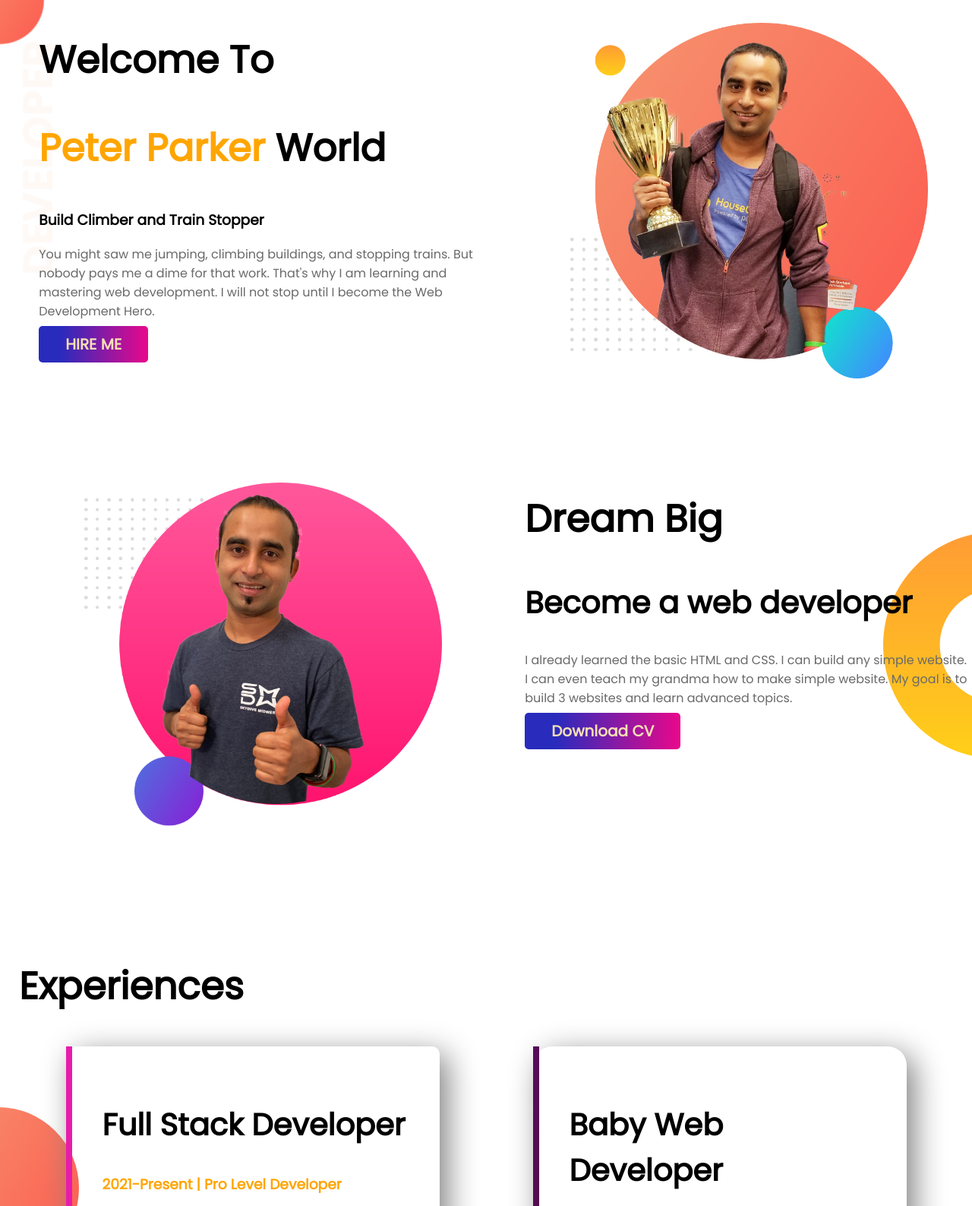
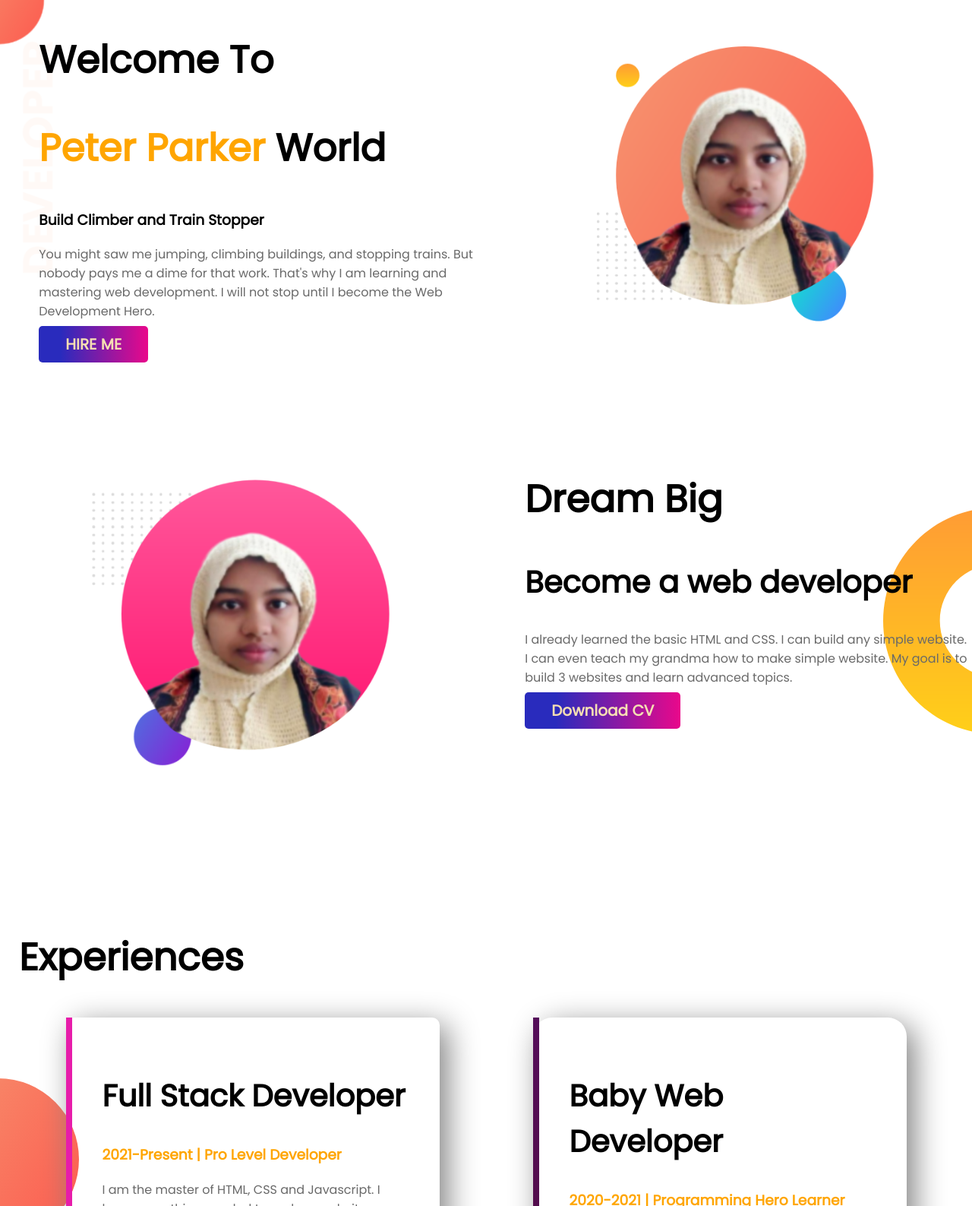
Before and after one commit to afruzaakter/My-Portfolio-website, a plain HTML site: page index.html in a window 1280 px wide. Shown: the top 1587 px of the page at 76% size. Drawn offline with Linux system fonts and the light colour scheme.

Commit message:
add my picture

```diff
--- a/index.html
+++ b/index.html
@@ -18,7 +18,7 @@
             <a class="link-button" target="_blank" href="#">HIRE ME</a>
         </div>
             <div class="article">
-                <img src="images/jhankar.png" alt="afruza akter sonia">
+                <img src="images/template (1).png" alt="afruza akter sonia">
             </div>
 
     </section>
@@ -26,7 +26,7 @@
     <!--Section 2 part start-->
 <section class="dream-banner flexible-container">
     <div class="article">
-        <img src="images/jhankar2.png" alt="">
+        <img src="images/template (2).png" alt="">
     </div>
     <div class="article">
         <h1>Dream Big</h1>
--- a/style.css
+++ b/style.css
@@ -2,15 +2,10 @@
 body{
     font-family: 'Poppins', sans-serif;
     margin: 0;
+
 }
 
-/* .images img{
-width: 200px;
-height: 200px;
-border-radius: 50%;
-text-align: center;
 
-}*/
 h1{
     font-size: 50px;
 }
@@ -37,7 +32,6 @@ p{
 }
 .article img{
     width:80%;
-    margin-top: 30px;
     margin-left: 60px;
 }
 .link-button{
```
Also changed, not shown: images/Screenshot_1.png (deleted), images/bg-2.png (added), images/bg.png (added), images/fav-icon.png (added), images/my-bg.png (deleted), images/my-bg2.png (deleted), images/mypic.jpg (deleted), images/skill2.png (added), images/template (1).png (added), images/template (2).png (added).
